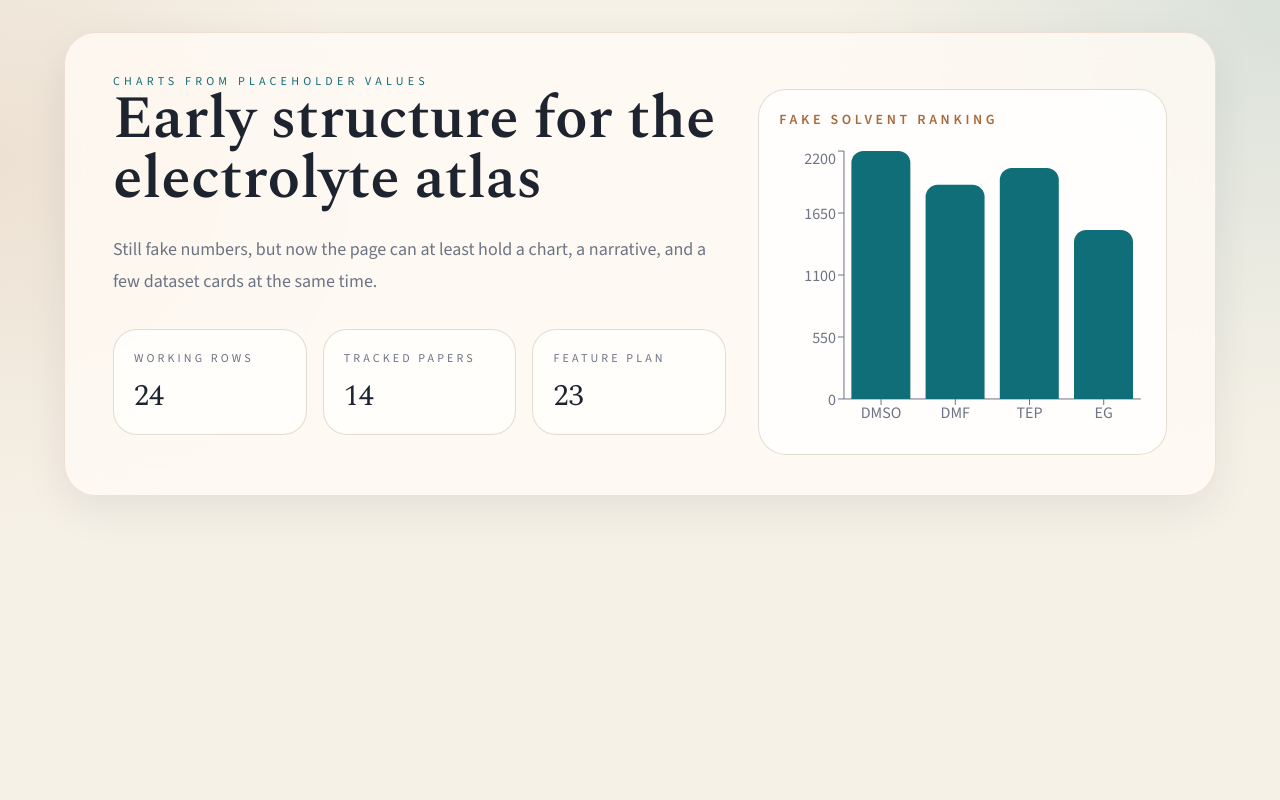
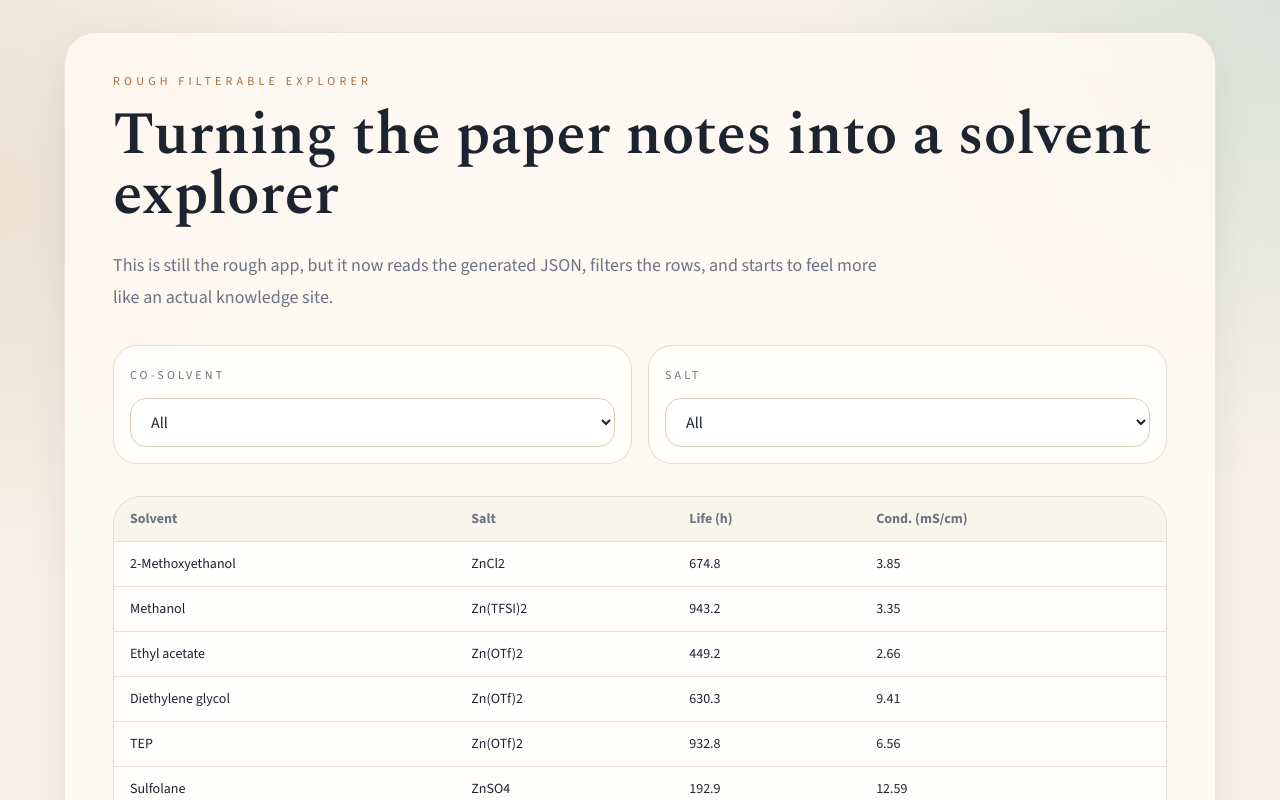
Before and after one commit to Xueyang-Song/wis-zn-electrolyte, a React (Vite) app: page / in a window 1280 px wide. Shown: the top 800 px of the page. Built offline with nearby package versions, Linux system fonts and the light colour scheme.

Commit message:
filters finally

```diff
--- a/src/App.tsx
+++ b/src/App.tsx
@@ -1,60 +1,66 @@
-import {
-  Bar,
-  BarChart,
-  ResponsiveContainer,
-  Tooltip,
-  XAxis,
-  YAxis,
-} from 'recharts';
-
-const fakeData = [
-  { name: 'DMSO', lifespan: 2200, conductivity: 31 },
-  { name: 'DMF', lifespan: 1900, conductivity: 35 },
-  { name: 'TEP', lifespan: 2050, conductivity: 26 },
-  { name: 'EG', lifespan: 1500, conductivity: 11 },
-];
+import { useState } from 'react';
+import seedData from './data/generated/siteData.json';
 
 export default function App() {
+  const [solvent, setSolvent] = useState('All');
+  const [salt, setSalt] = useState('All');
+  const solvents = ['All', ...new Set(seedData.formulations.map((row) => row.co_solvent_name))];
+  const salts = ['All', ...new Set(seedData.formulations.map((row) => row.salt_name))];
+  const rows = seedData.formulations.filter((row) => {
+    const okSolvent = solvent === 'All' || row.co_solvent_name === solvent;
+    const okSalt = salt === 'All' || row.salt_name === salt;
+    return okSolvent && okSalt;
+  });
+
   return (
     <main className="min-h-screen px-5 py-8 md:px-10">
       <section className="mx-auto max-w-6xl rounded-[2rem] shell-card px-8 py-10 md:px-12">
-        <p className="text-xs uppercase tracking-[0.35em] text-teal">charts from placeholder values</p>
-        <div className="grid gap-8 lg:grid-cols-[1.2fr_0.8fr]">
-          <div>
-            <h1 className="display-face text-4xl font-semibold leading-tight text-ink md:text-6xl">
-              Early structure for the electrolyte atlas
-            </h1>
-            <p className="mt-6 max-w-3xl text-lg leading-8 text-fog">
-              Still fake numbers, but now the page can at least hold a chart, a narrative, and a few dataset cards at the same time.
-            </p>
-            <div className="mt-8 grid gap-4 md:grid-cols-3">
-              <article className="rounded-3xl border border-line/70 bg-white/75 p-5">
-                <p className="text-xs uppercase tracking-[0.26em] text-fog">working rows</p>
-                <p className="display-face mt-3 text-3xl text-ink">24</p>
-              </article>
-              <article className="rounded-3xl border border-line/70 bg-white/75 p-5">
-                <p className="text-xs uppercase tracking-[0.26em] text-fog">tracked papers</p>
-                <p className="display-face mt-3 text-3xl text-ink">14</p>
-              </article>
-              <article className="rounded-3xl border border-line/70 bg-white/75 p-5">
-                <p className="text-xs uppercase tracking-[0.26em] text-fog">feature plan</p>
-                <p className="display-face mt-3 text-3xl text-ink">23</p>
-              </article>
-            </div>
-          </div>
-          <div className="rounded-[1.75rem] border border-line/70 bg-white/80 p-5">
-            <p className="text-sm font-semibold uppercase tracking-[0.26em] text-copper">fake solvent ranking</p>
-            <div className="mt-4 h-72">
-              <ResponsiveContainer width="100%" height="100%">
-                <BarChart data={fakeData}>
-                  <XAxis dataKey="name" stroke="#6d7483" />
-                  <YAxis stroke="#6d7483" />
-                  <Tooltip />
-                  <Bar dataKey="lifespan" fill="#0f6e78" radius={[12, 12, 0, 0]} />
-                </BarChart>
-              </ResponsiveContainer>
-            </div>
-          </div>
+        <p className="text-xs uppercase tracking-[0.35em] text-copper">rough filterable explorer</p>
+        <h1 className="display-face mt-4 text-4xl font-semibold leading-tight text-ink md:text-6xl">
+          Turning the paper notes into a solvent explorer
+        </h1>
+        <p className="mt-6 max-w-3xl text-lg leading-8 text-fog">
+          This is still the rough app, but it now reads the generated JSON, filters the rows, and starts to feel more like an actual knowledge site.
+        </p>
+        <div className="mt-8 grid gap-4 md:grid-cols-2">
+          <label className="rounded-3xl border border-line/70 bg-white/75 p-4">
+            <span className="text-xs uppercase tracking-[0.26em] text-fog">co-solvent</span>
+            <select className="mt-3 w-full rounded-2xl border border-line bg-white px-4 py-3" value={solvent} onChange={(event) => setSolvent(event.target.value)}>
+              {solvents.map((item) => (
+                <option key={item}>{item}</option>
+              ))}
+            </select>
+          </label>
+          <label className="rounded-3xl border border-line/70 bg-white/75 p-4">
+            <span className="text-xs uppercase tracking-[0.26em] text-fog">salt</span>
+            <select className="mt-3 w-full rounded-2xl border border-line bg-white px-4 py-3" value={salt} onChange={(event) => setSalt(event.target.value)}>
+              {salts.map((item) => (
+                <option key={item}>{item}</option>
+              ))}
+            </select>
+          </label>
+        </div>
+        <div className="mt-8 overflow-hidden rounded-[1.75rem] border border-line/70 bg-white/80">
+          <table className="w-full border-collapse text-sm">
+            <thead className="bg-paper/70 text-left text-fog">
+              <tr>
+                <th className="px-4 py-3">Solvent</th>
+                <th className="px-4 py-3">Salt</th>
+                <th className="px-4 py-3">Life (h)</th>
+                <th className="px-4 py-3">Cond. (mS/cm)</th>
+              </tr>
+            </thead>
+            <tbody>
+              {rows.slice(0, 8).map((row) => (
+                <tr key={row.formulation_id} className="border-t border-line/60">
+                  <td className="px-4 py-3">{row.co_solvent_name}</td>
+                  <td className="px-4 py-3">{row.salt_name}</td>
+                  <td className="px-4 py-3">{row.lifespan_h}</td>
+                  <td className="px-4 py-3">{row.ionic_conductivity_mS_cm}</td>
+                </tr>
+              ))}
+            </tbody>
+          </table>
         </div>
       </section>
     </main>
```
